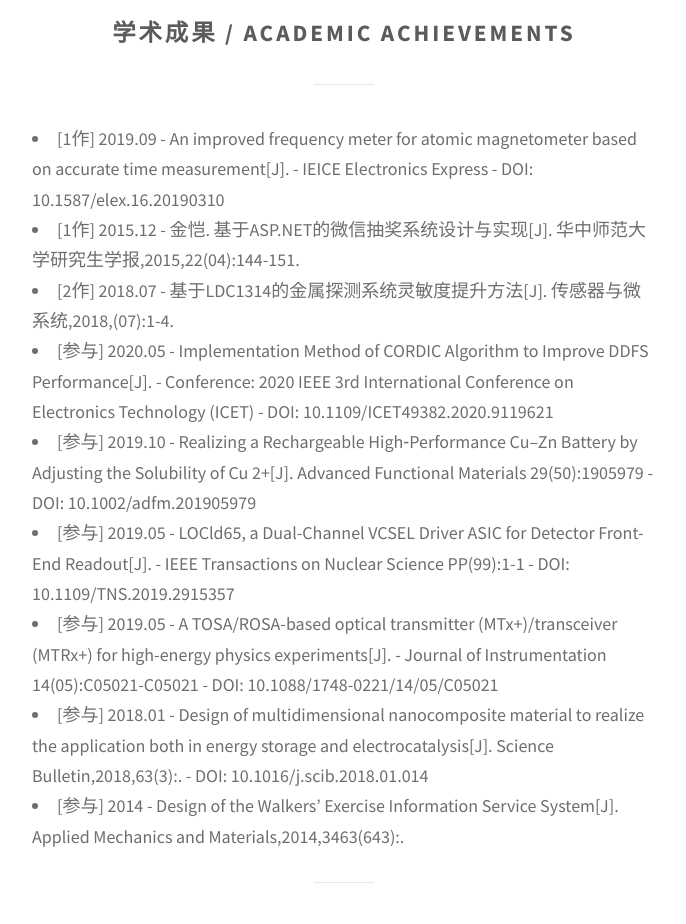
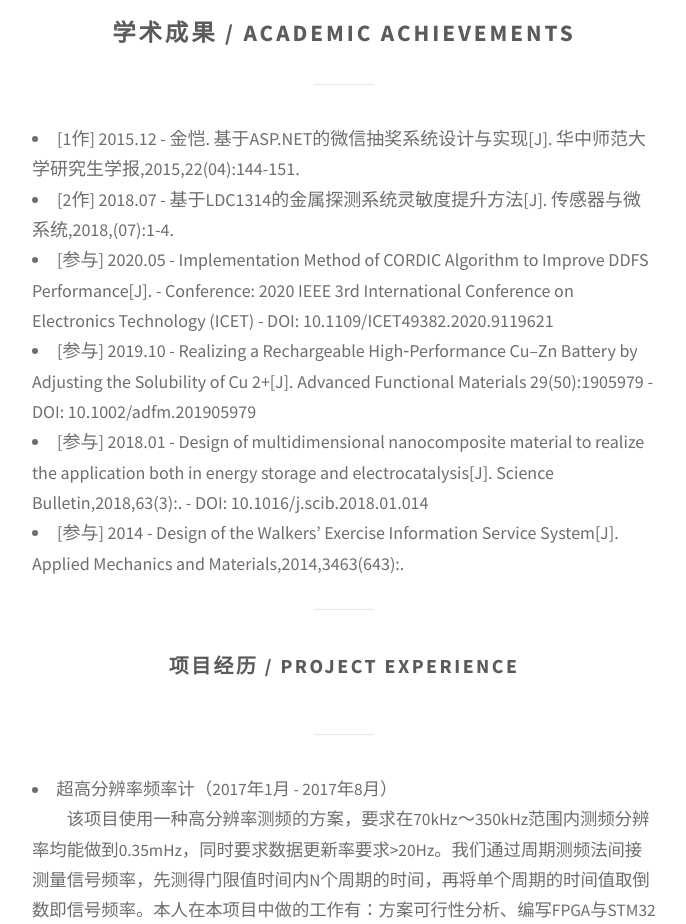
Before and after one commit to jinkai1992/jinkai1992.github.io, a plain HTML site: page index.html in a window 1280 px wide. Shown: the part 920-1844 px from the top of the page, without its empty margins (296-982 px from the left). Drawn offline with Linux system fonts and the light colour scheme.

Commit message:
Update index.html

```diff
--- a/index.html
+++ b/index.html
@@ -49,13 +49,15 @@
 					-->
 					<p>
 					<div style="text-align:left;font-size:18px;">
-<li>[1作] 2019.09 - An improved frequency meter for atomic magnetometer based on accurate time measurement[J]. - IEICE Electronics Express - DOI: 10.1587/elex.16.20190310</li>
+<!--<li>[1作] 2019.09 - An improved frequency meter for atomic magnetometer based on accurate time measurement[J]. - IEICE Electronics Express - DOI: 10.1587/elex.16.20190310</li>
+-->
 <li>[1作] 2015.12 - 金恺. 基于ASP.NET的微信抽奖系统设计与实现[J]. 华中师范大学研究生学报,2015,22(04):144-151.</li>
 <li>[2作] 2018.07 - 基于LDC1314的金属探测系统灵敏度提升方法[J]. 传感器与微系统,2018,(07):1-4.</li>
 <li>[参与] 2020.05 - Implementation Method of CORDIC Algorithm to Improve DDFS Performance[J]. - Conference: 2020 IEEE 3rd International Conference on Electronics Technology (ICET) - DOI: 10.1109/ICET49382.2020.9119621</li>
 <li>[参与] 2019.10 - Realizing a Rechargeable High‐Performance Cu–Zn Battery by Adjusting the Solubility of Cu 2+[J]. Advanced Functional Materials 29(50):1905979 - DOI: 10.1002/adfm.201905979</li>
-<li>[参与] 2019.05 - LOCld65, a Dual-Channel VCSEL Driver ASIC for Detector Front-End Readout[J]. - IEEE Transactions on Nuclear Science PP(99):1-1 - DOI: 10.1109/TNS.2019.2915357</li>
+<!--<li>[参与] 2019.05 - LOCld65, a Dual-Channel VCSEL Driver ASIC for Detector Front-End Readout[J]. - IEEE Transactions on Nuclear Science PP(99):1-1 - DOI: 10.1109/TNS.2019.2915357</li>
 <li>[参与] 2019.05 - A TOSA/ROSA-based optical transmitter (MTx+)/transceiver (MTRx+) for high-energy physics experiments[J]. - Journal of Instrumentation 14(05):C05021-C05021 - DOI: 10.1088/1748-0221/14/05/C05021</li>
+-->
 <li>[参与] 2018.01 - Design of multidimensional nanocomposite material to realize the application both in energy storage and electrocatalysis[J]. Science Bulletin,2018,63(3):. - DOI: 10.1016/j.scib.2018.01.014</li>
 <li>[参与] 2014 - Design of the Walkers’ Exercise Information Service System[J]. Applied Mechanics and Materials,2014,3463(643):.</li>
 </div>
```
